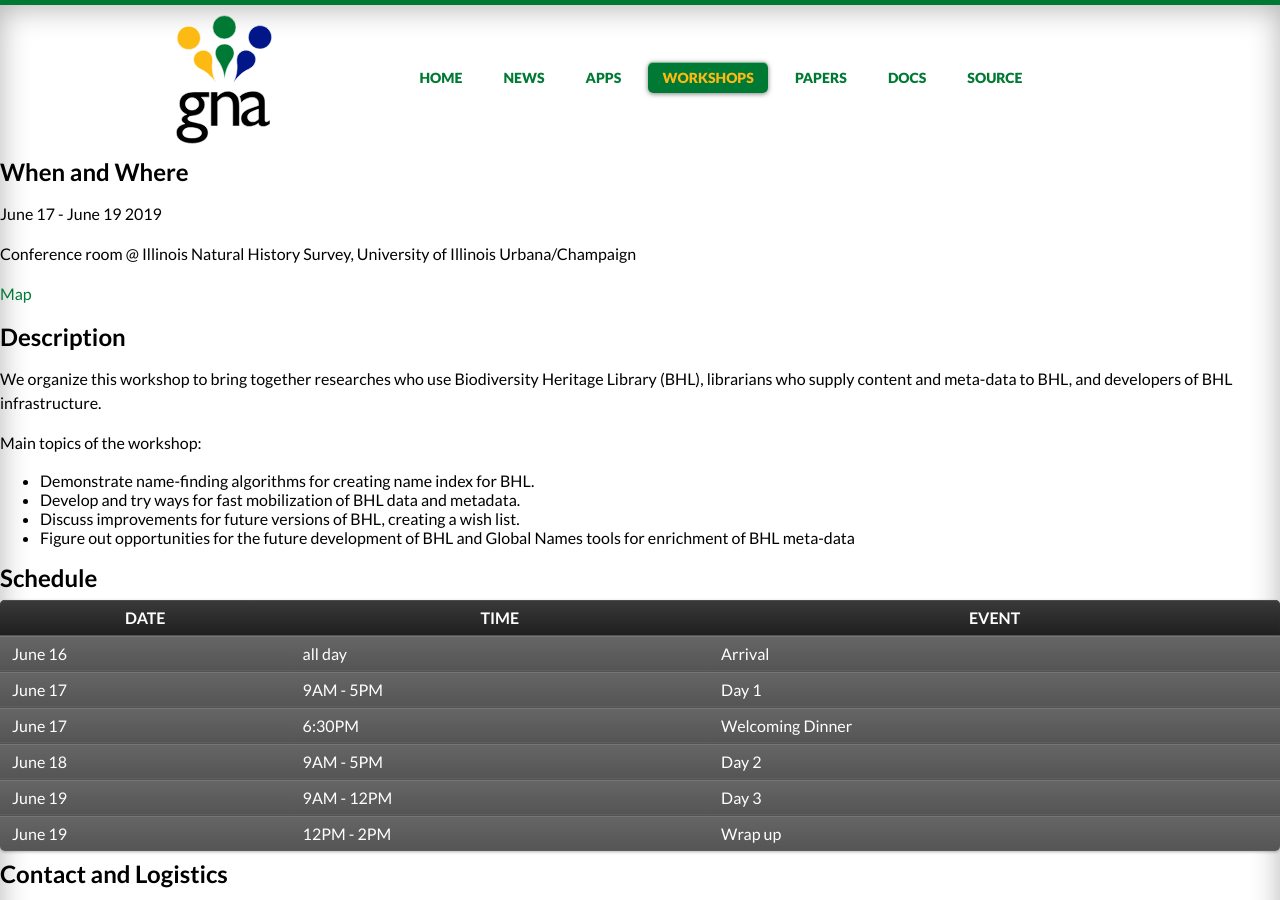
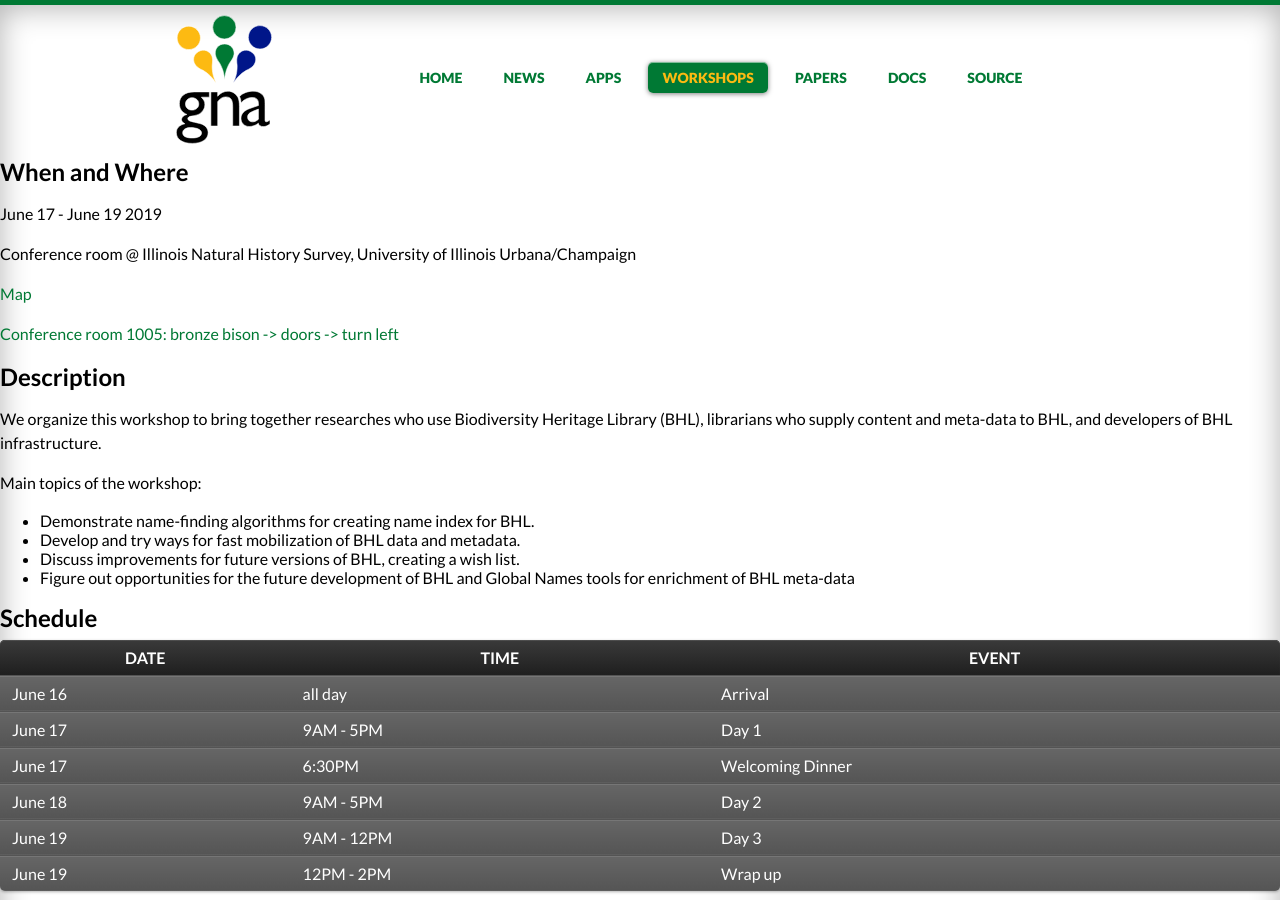
Before and after one commit to GlobalNamesArchitecture/GlobalNamesArchitecture.github.io, a Jekyll site: the page built from _workshops/2019-bhl.md, in a window 1280 px wide and 900 px high. Built offline with Jekyll 4.4.1, drawn with Linux system fonts in a browser that asks for light colours; nearby versions of some CDN libraries.

Commit message:
inhs entrance

```diff
--- a/_workshops/2019-bhl.md
+++ b/_workshops/2019-bhl.md
@@ -14,6 +14,8 @@
 Conference room @ Illinois Natural History Survey, University of Illinois Urbana/Champaign
 
 [Map](https://goo.gl/maps/RfPUBSe7wfE35tmv9)
+
+[Conference room 1005: bronze bison -> doors -> turn left](https://www.youtube.com/watch?v=kuPKaaJZmn4)
 
 ## Description
 
```
Also changed, not shown: README.md.
